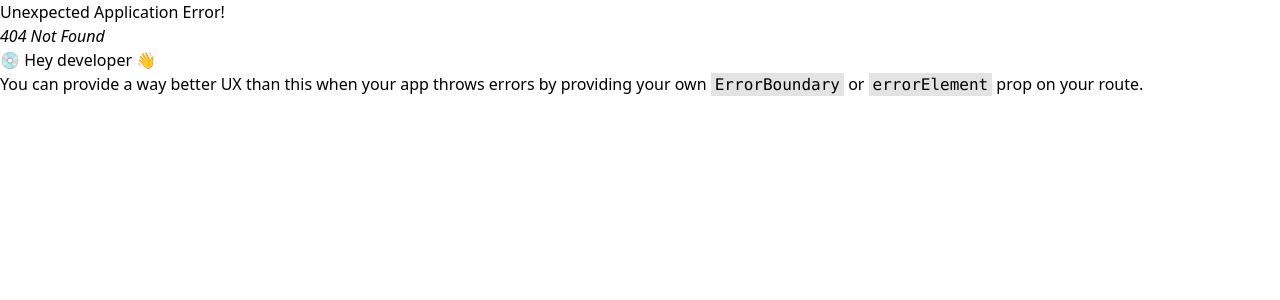
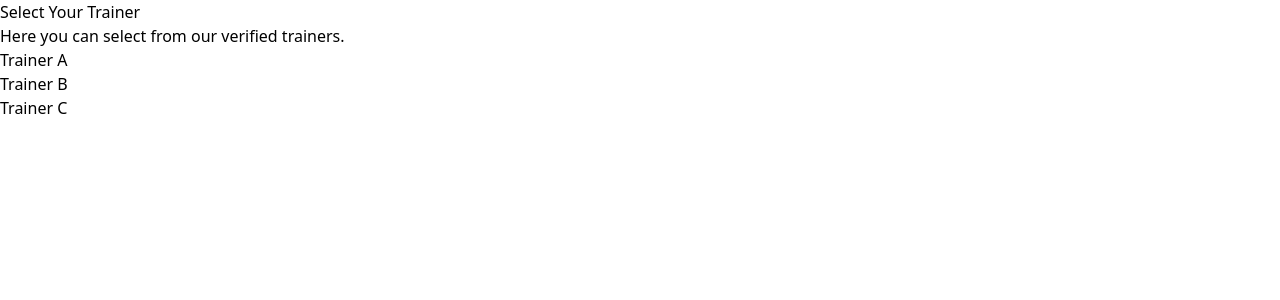
Before and after one commit to Enstorm5/Fitness, a React (Vite) app: page /select-trainer in a window 1280 px wide. Before the commit this address had no page. Shown: the top 300 px of the page. Built offline with nearby package versions, Linux system fonts and the light colour scheme.

Commit message:
"TrainerAvailabilityFeature"

```diff
--- a/src/components/HeaderContent/NavBar.jsx
+++ b/src/components/HeaderContent/NavBar.jsx
@@ -42,6 +42,9 @@ function NavBar() {
         <div className="px-4 py-2 rounded-lg hover:bg-green-600 transition duration-300">
           <MenuItems linkname="About" url="/About" />
         </div>
+        <div className="px-4 py-2 rounded-lg hover:bg-green-600 transition duration-300">
+          <MenuItems linkname="Trainer Availability" url="/trainer-availability" />
+        </div>
       </div>
     </nav>
   );
--- /dev/null
+++ b/src/pages/SelectTrainer.jsx
@@ -0,0 +1,17 @@
+import React from 'react';
+
+const SelectTrainer = () => {
+  return (
+    <div>
+      <h1>Select Your Trainer</h1>
+      <p>Here you can select from our verified trainers.</p>
+      <ul>
+        <li>Trainer A</li>
+        <li>Trainer B</li>
+        <li>Trainer C</li>
+      </ul>
+    </div>
+  );
+};
+
+export default SelectTrainer;
```
Also changed, not shown: src/main.jsx (+10 -0 lines).
